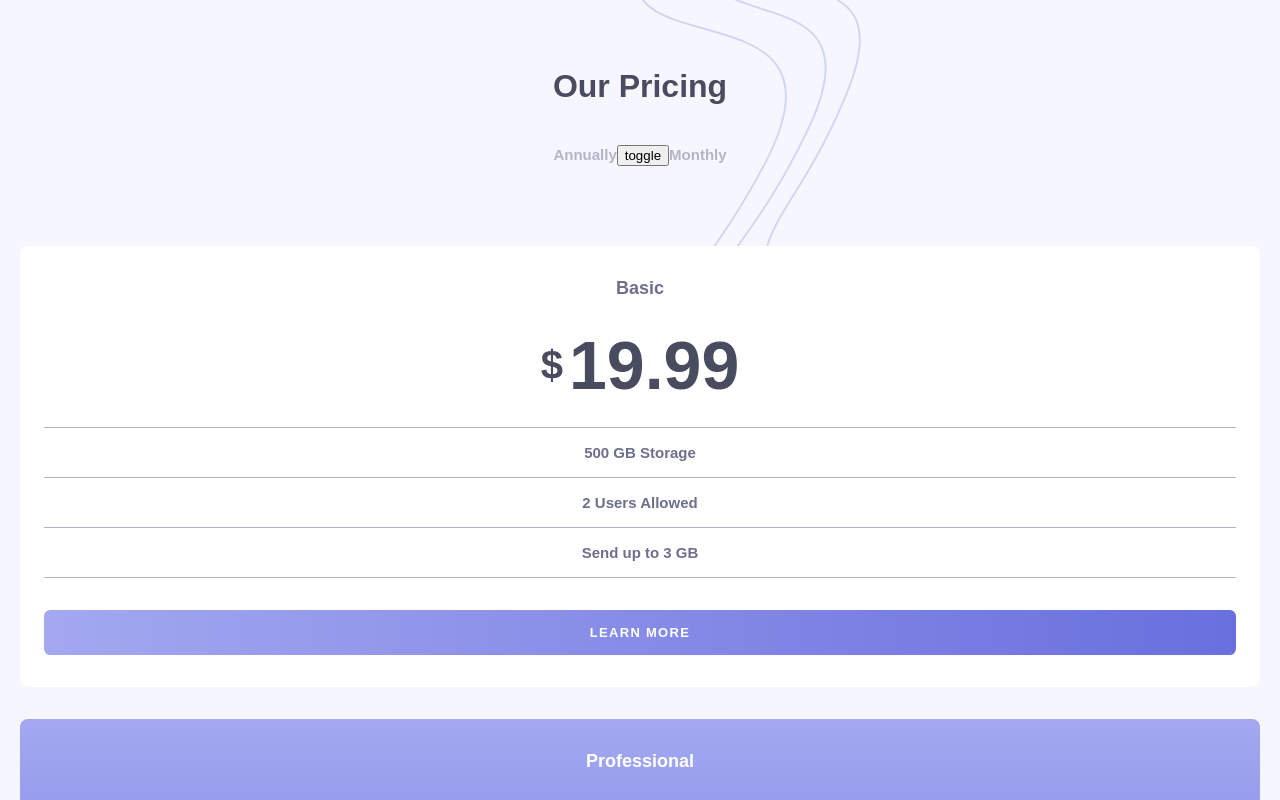
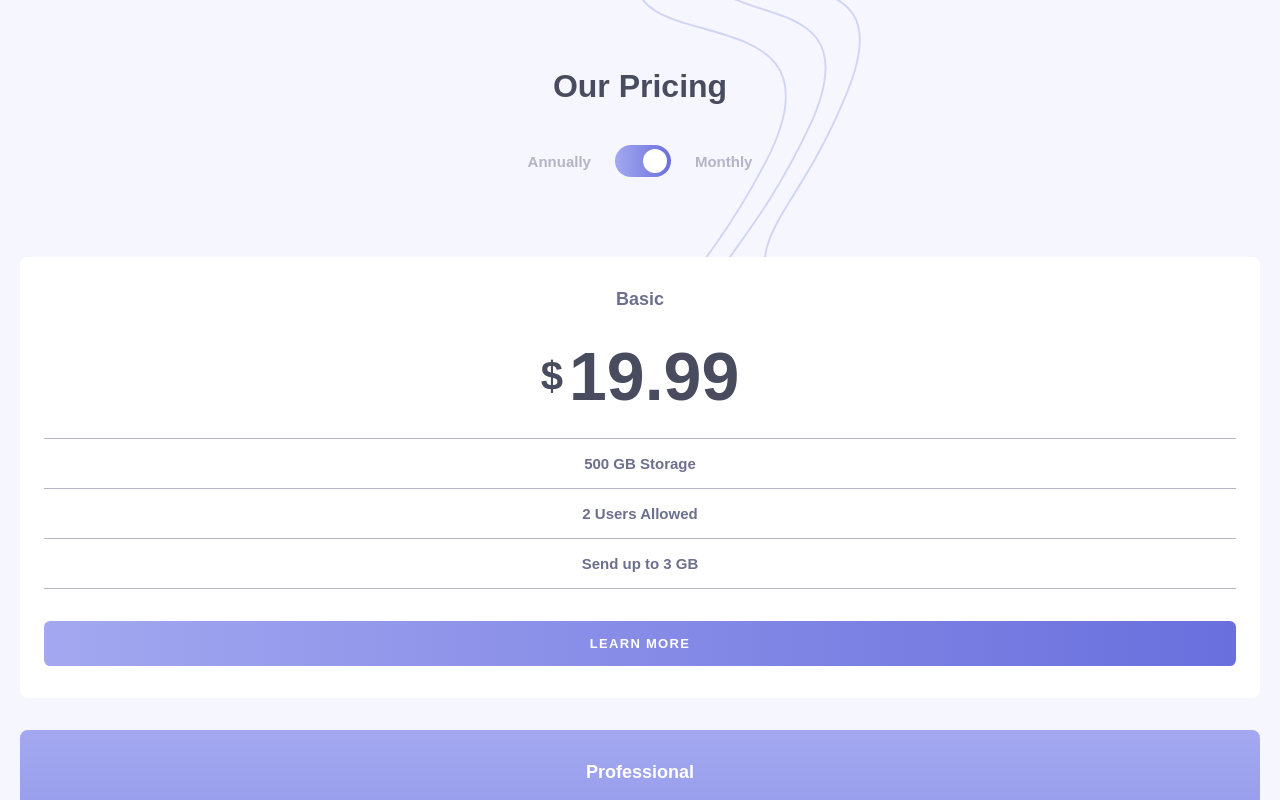
Before and after one commit to ntjnh/fem-pricing-component, a React (Vite) app: page / in a window 1280 px wide. Shown: the top 800 px of the page. Built offline with nearby package versions, Linux system fonts and the light colour scheme; a web font is replaced by a local one.

Commit message:
Style the pricing toggle

```diff
--- a/src/App.jsx
+++ b/src/App.jsx
@@ -34,7 +34,7 @@ function App() {
 
                 <div className="pricing-toggle">
                     <p className="pricing-toggle__label">Annually</p>
-                    <button className="pricing-toggle__btn" type="button" onClick={handleClick}>toggle</button>
+                    <button className={`pricing-toggle__btn ${billingFrequency}`} type="button" onClick={handleClick}></button>
                     <p className="pricing-toggle__label">Monthly</p>
                 </div>
 
--- a/src/assets/scss/App.scss
+++ b/src/assets/scss/App.scss
@@ -39,6 +39,10 @@ body {
     }
 
     &-toggle {
+        align-items: center;
+        display: flex;
+        flex-wrap: nowrap;
+        justify-content: center;
         padding: 2.5rem 0 5rem;
         position: relative;
         z-index: 2;
@@ -48,5 +52,41 @@ body {
             display: inline-block;
             margin: 0;
         }
+
+        &__btn {
+            background: linear-gradient(to right, $gradient-light, $gradient-dark);
+            border: none;
+            border-radius: 1rem;
+            cursor: pointer;
+            height: 2rem;
+            margin: 0 1.5rem;
+            position: relative;
+            width: 3.5rem;
+
+            &:after {
+                background-color: $white;
+                border-radius: 50%;
+                content: "";
+                display: inline-block;
+                height: 1.5rem;
+                position: absolute;
+                right: 4px;
+                top: 4px;
+                transition: transform 75ms linear;
+                width: 1.5rem;
+            }
+
+            &.monthly {
+                &:after {
+                    transform: translateX(0);
+                }
+            }
+
+            &.annually {
+                &:after {
+                    transform: translateX(-23px);
+                }
+            }
+        }
     }
 }
```
